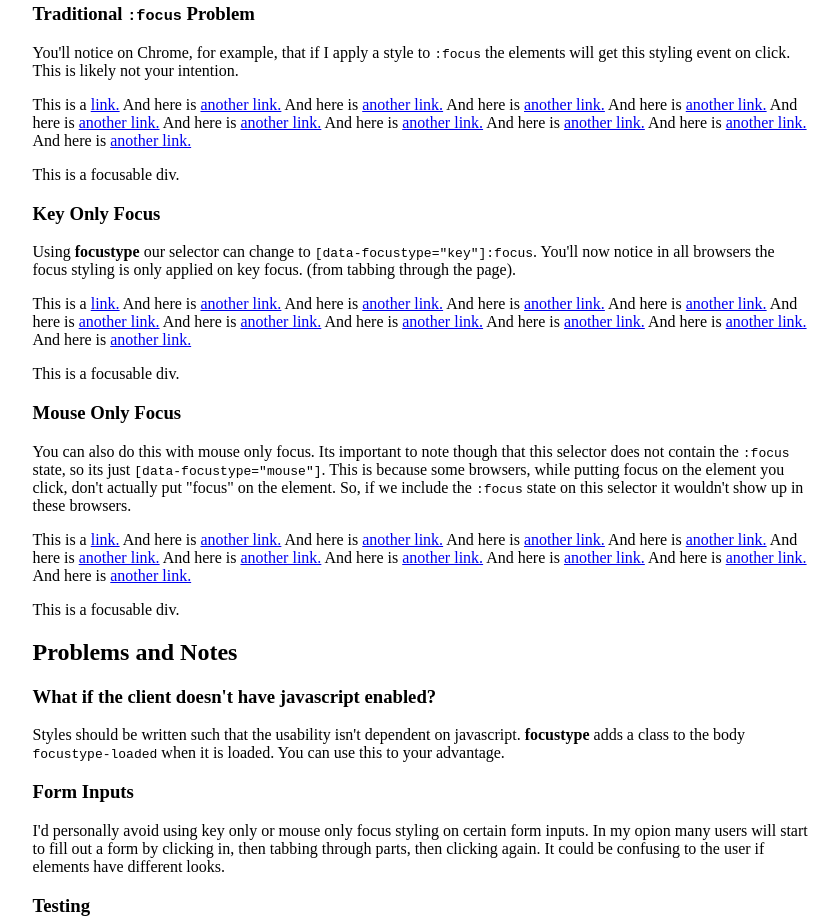
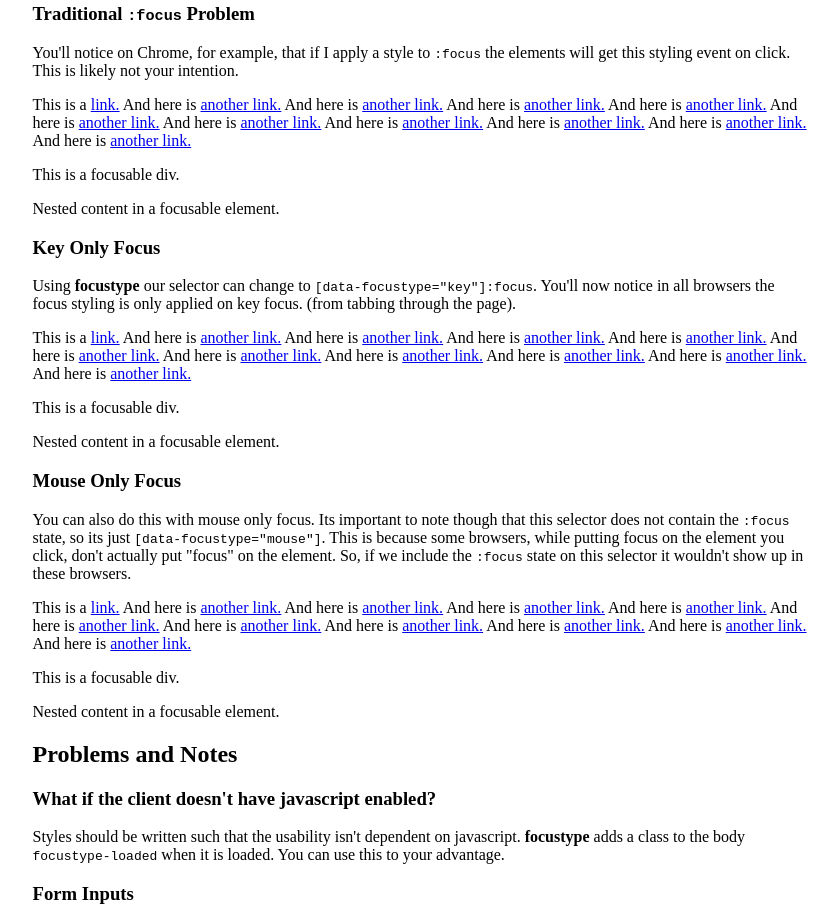
Before and after one commit to RyanBerliner/focustype, a plain HTML site: page index.html in a window 1280 px wide. Shown: the part 583-1504 px from the top of the page, without its empty margins (219-1058 px from the left). Drawn offline with Linux system fonts and the light colour scheme.

Commit message:
makes a note of a child clicking bug that needs to be fixed

```diff
--- a/index.html
+++ b/index.html
@@ -66,6 +66,9 @@
       <div tabindex="0">
         This is a focusable div.
       </div>
+      <div tabindex="0">
+        <p>Nested content in a focusable element.</p>
+      </div>
     </section>
     <section id="key-only-focus">
       <h3>Key Only Focus</h3>
@@ -89,6 +92,9 @@
       </p>
       <div tabindex="0">
         This is a focusable div.
+      </div>
+      <div tabindex="0">
+        <p>Nested content in a focusable element.</p>
       </div>
     </section>
     <section id="mouse-only-focus">
@@ -117,6 +123,9 @@
       <div tabindex="0">
         This is a focusable div.
       </div>
+      <div tabindex="0">
+        <p>Nested content in a focusable element.</p>
+      </div>
     </section>
     <section id="problems-and-notes">
       <h2>Problems and Notes</h2>
--- a/index.js
+++ b/index.js
@@ -22,6 +22,7 @@
     clickedel = null;
   });
   document.addEventListener("focusin", function(event) {
+    // We need to check for children here as well...
     var type = (clickedel === event.target) ? "mouse" : "key";
     event.target.setAttribute(attribute, type);
     clickedel = null;
```
